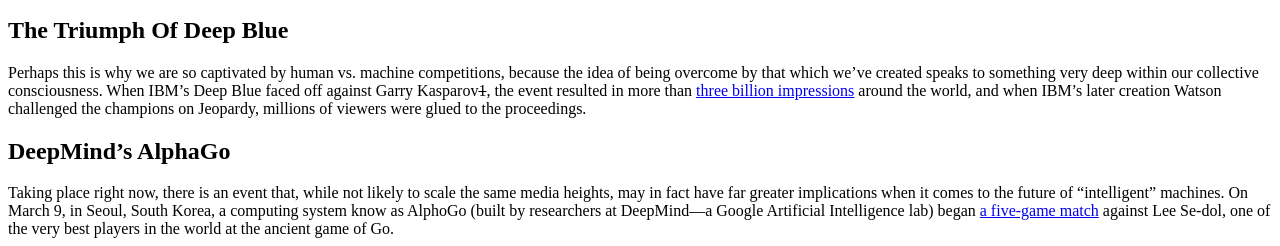
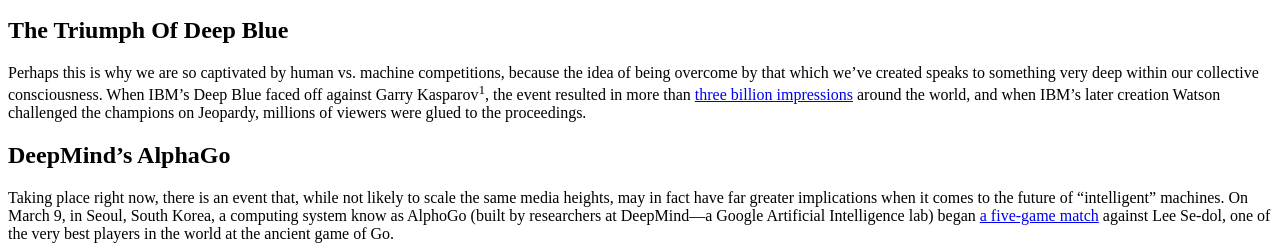
Before and after one commit to MikeTheCanuck/google-scholarship-web-dev, a plain HTML site: page projects/Lesson-4/index.html in a window 1280 px wide. Shown: the part 564-810 px from the top of the page. Drawn offline with Linux system fonts and the light colour scheme.

Commit message:
Of course, using the correct tag would be a better way to go

```diff
--- a/projects/Lesson-4/index.html
+++ b/projects/Lesson-4/index.html
@@ -48,7 +48,7 @@
 
         <p>Perhaps this is why we are so captivated by human vs. machine competitions, because the idea of being overcome by
           that which we’ve created speaks to something very deep within our collective consciousness. When IBM’s Deep Blue
-          faced off against Garry Kasparov<s>1</s>, the event resulted in more than
+          faced off against Garry Kasparov<sup>1</sup>, the event resulted in more than
           <a href="http://www-03.ibm.com/ibm/history/ibm100/us/en/icons/deepblue/">three billion impressions</a>
           around the world, and when IBM’s later creation Watson challenged the champions on Jeopardy, millions of viewers were glued
           to the proceedings.</p>
```
